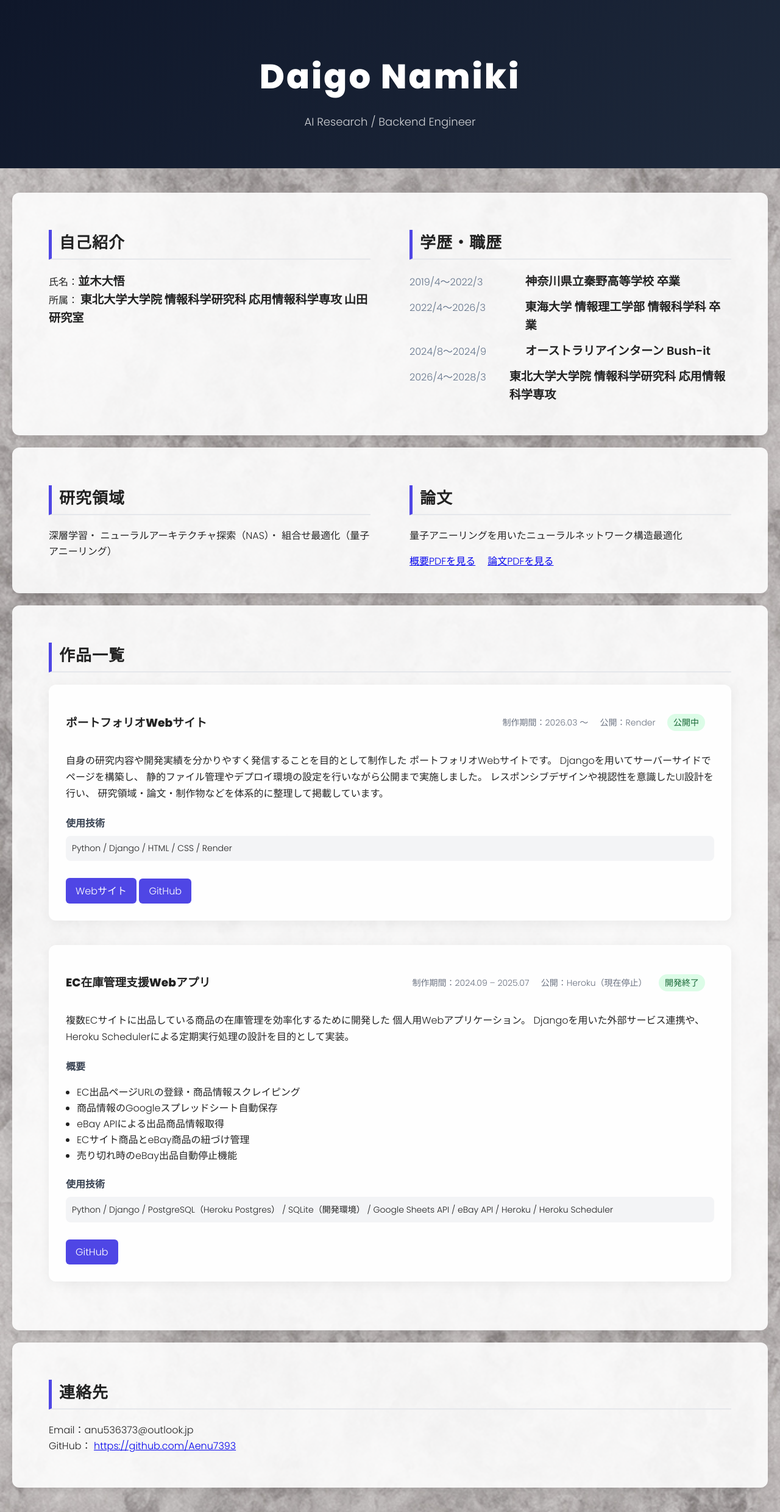
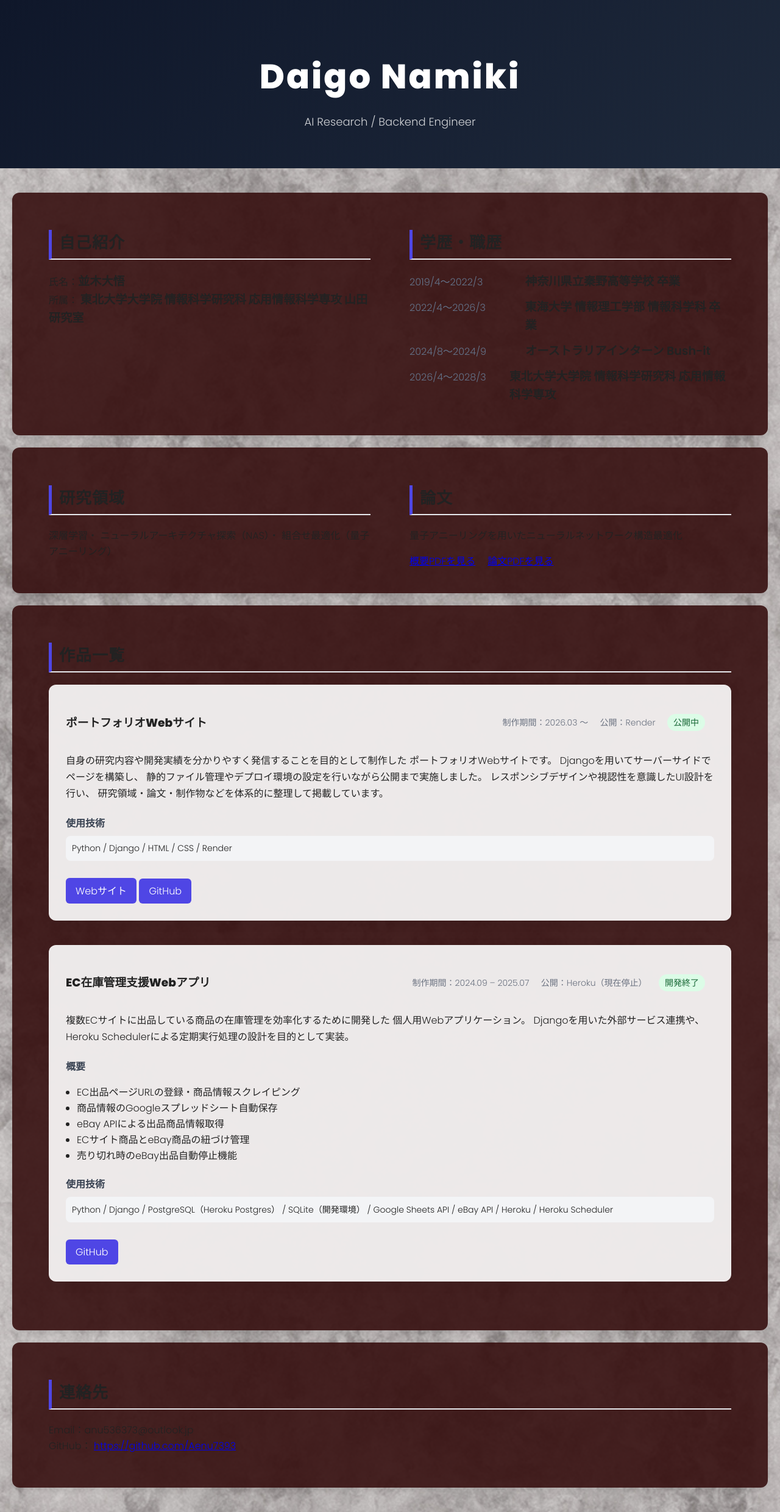
Before and after one commit to Aenu7393/django-Anu-portfolio, a Django app: page / in a window 1280 px wide. Shown: the whole page at 61% size. Run offline with Django 5.2, Linux system fonts and the light colour scheme.

Commit message:
shuusei1

```diff
--- a/portfolio/static/portfolio/style.css
+++ b/portfolio/static/portfolio/style.css
@@ -122,7 +122,7 @@ main {
 }
 
 section {
-    background: rgba(255,255,255,0.89);
+    background: rgba(53, 14, 14, 0.89);
     margin-bottom: 20px;
     padding: 40px 60px;
     border-radius: 12px;
```
